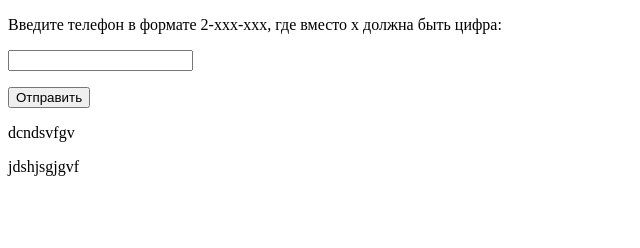
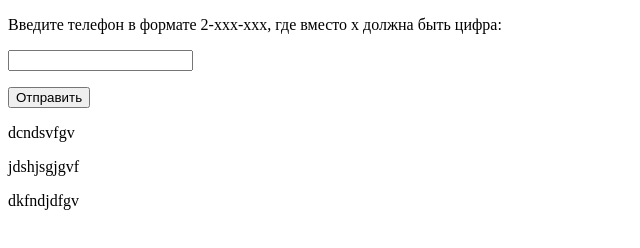
Before and after one commit to Yury-mygit/testGit, a plain HTML site: page index.html in a window 1280 px wide. Shown: the whole page, without its empty margins (0-640 px from the left). Drawn offline with Linux system fonts and the light colour scheme.

Commit message:
second second commite

```diff
--- a/index.html
+++ b/index.html
@@ -12,6 +12,7 @@
     <p><input type="submit" value="Отправить"></p>
     <p>dcndsvfgv</p>
     <p>jdshjsgjgvf</p>
+    <p>dkfndjdfgv</p>
 </form>
 </body>
 </html>
```
